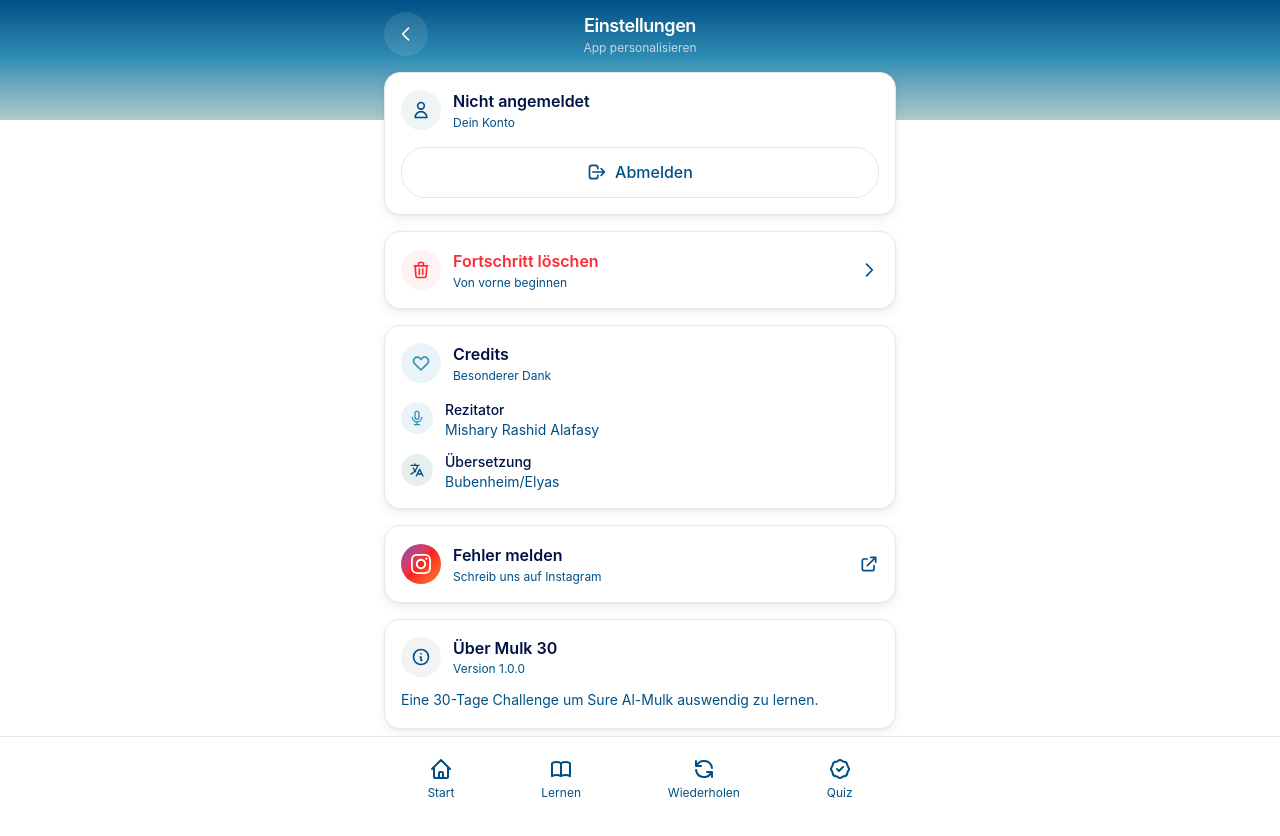
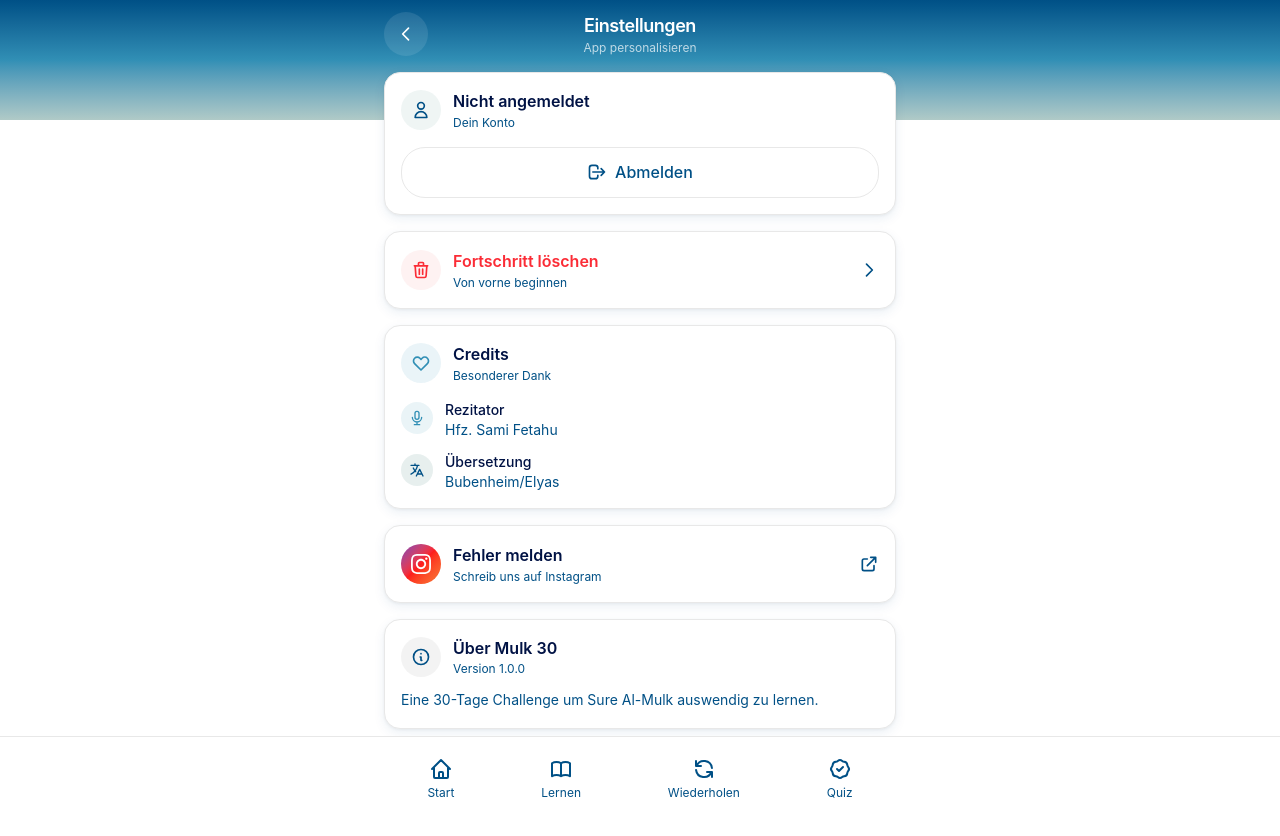
Before and after one commit to lensalabs/mulk-german, an Astro site: page /app/settings in a window 1280 px wide. Built offline with nearby package versions, Linux system fonts and the light colour scheme; Astro itself is replaced by a stand-in of ours.

Commit message:
fix: Rezitator auf Hfz. Sami Fetahu geändert

```diff
--- a/src/pages/app/settings.astro
+++ b/src/pages/app/settings.astro
@@ -77,7 +77,7 @@ import { SURAH_INFO } from '../../data/mulk-verses';
               </div>
               <div>
                 <p class="text-sm font-medium text-[var(--color-text)]">Rezitator</p>
-                <p class="text-sm text-[var(--color-text-secondary)]">Mishary Rashid Alafasy</p>
+                <p class="text-sm text-[var(--color-text-secondary)]">Hfz. Sami Fetahu</p>
               </div>
             </div>
 
```
